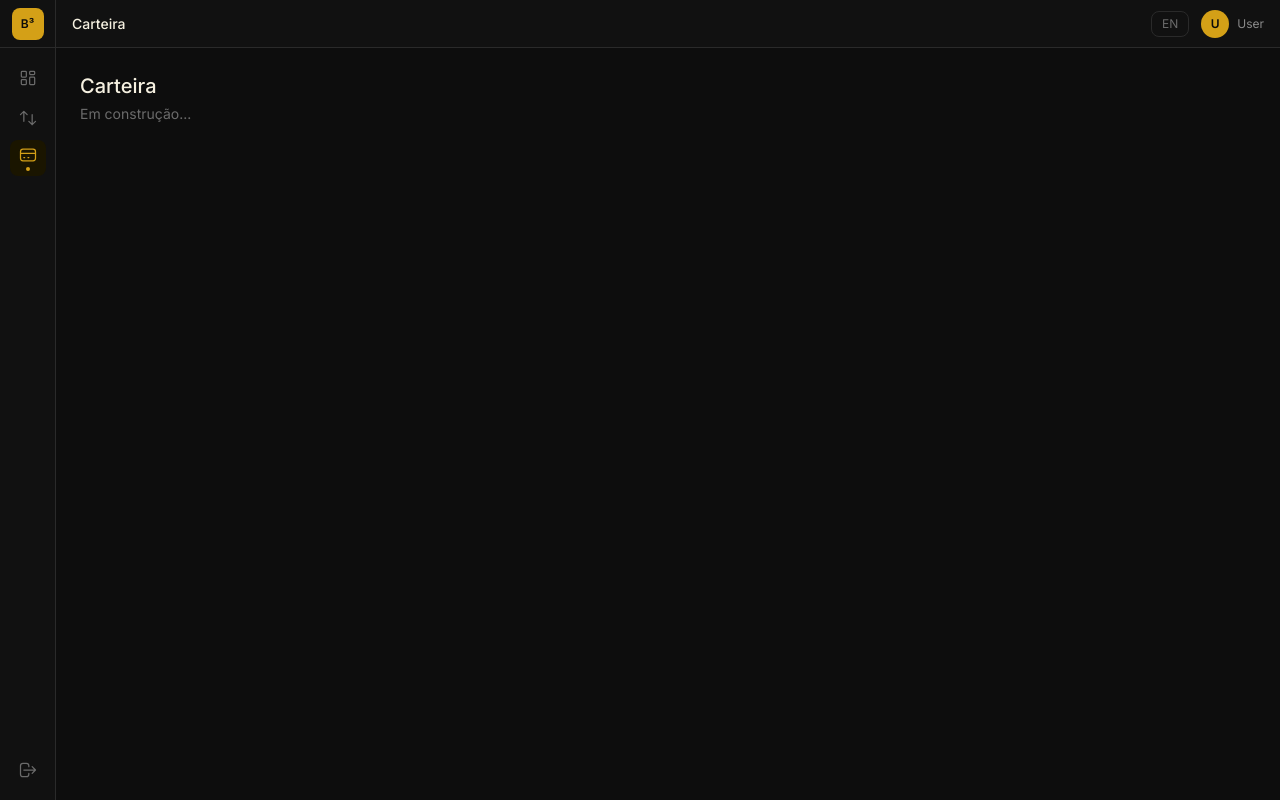
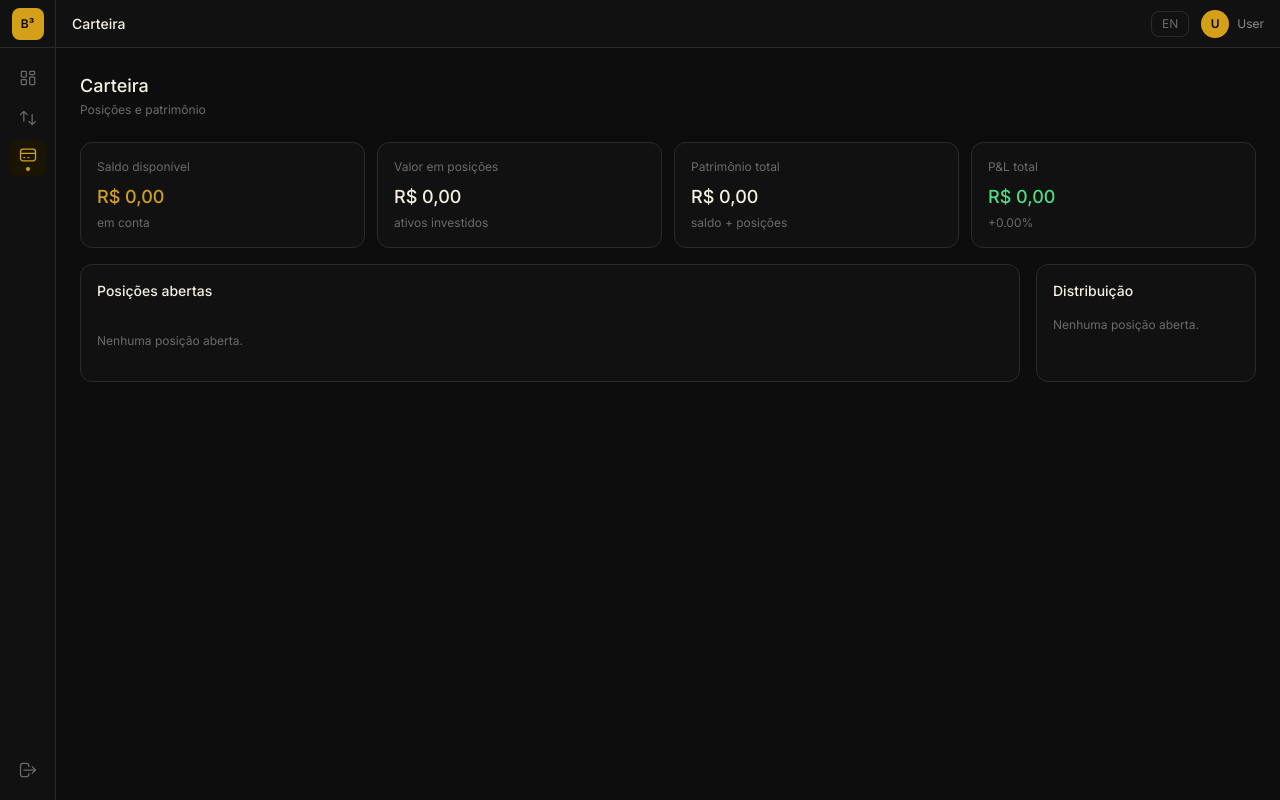
Before and after one commit to rvneto/trading-broker-frontend, a React (Vite) app: page /wallet in a window 1280 px wide. Built offline with nearby package versions, Linux system fonts and the light colour scheme; sample sign-in values are in the browser's storage.

Commit message:
feat: add wallet page with positions table, PnL calculation and distribution chart

```diff
--- a/src/i18n/en.json
+++ b/src/i18n/en.json
@@ -11,7 +11,7 @@
     "btn_login": "Sign in to platform",
     "btn_register": "Create my account",
     "btn_loading": "Please wait...",
-    "no_account": "Don't have an account?",
+    "no_account": "Don not have an account?",
     "register_link": "Sign up for free",
     "has_account": "Already have an account?",
     "login_link": "Sign in",
@@ -73,10 +73,17 @@
   },
   "wallet": {
     "title": "Wallet",
+    "subtitle": "Positions and patrimony",
     "asset": "Asset",
     "quantity": "Quantity",
     "avg_price": "Avg price",
     "current_price": "Current price",
-    "pnl": "P&L"
+    "total_value": "Total value",
+    "pnl": "P&L",
+    "positions_value": "Positions value",
+    "invested": "invested assets",
+    "open_positions": "Open positions",
+    "no_positions": "No open positions.",
+    "distribution": "Distribution"
   }
 }
--- a/src/i18n/pt.json
+++ b/src/i18n/pt.json
@@ -73,10 +73,17 @@
   },
   "wallet": {
     "title": "Carteira",
+    "subtitle": "Posições e patrimônio",
     "asset": "Ativo",
     "quantity": "Quantidade",
     "avg_price": "Preço médio",
     "current_price": "Preço atual",
-    "pnl": "P&L"
+    "total_value": "Valor total",
+    "pnl": "P&L",
+    "positions_value": "Valor em posições",
+    "invested": "ativos investidos",
+    "open_positions": "Posições abertas",
+    "no_positions": "Nenhuma posição aberta.",
+    "distribution": "Distribuição"
   }
 }
--- a/src/pages/WalletPage.jsx
+++ b/src/pages/WalletPage.jsx
@@ -1,11 +1,221 @@
+import { useMemo } from 'react'
+import { useQuery } from '@tanstack/react-query'
+import { useTranslation } from 'react-i18next'
+import { PieChart, Pie, Cell, Tooltip, ResponsiveContainer } from 'recharts'
+import useAuthStore from '../store/authStore'
 import usePageTitle from '../hooks/usePageTitle'
+import { getWallet, getPositions } from '../services/walletService'
+import { formatBRL, formatPercent } from '../utils/format'
+
+const COLORS = ['#d4a017', '#4ade80', '#f87171', '#60a5fa', '#a78bfa', '#fb923c', '#34d399', '#f472b6']
 
 export default function WalletPage() {
   usePageTitle('wallet.title')
+  const { t } = useTranslation()
+  const user = useAuthStore((s) => s.user)
+  const userId = user?.id
+
+  const { data: wallet, isLoading: loadingWallet } = useQuery({
+    queryKey: ['wallet', userId],
+    queryFn: () => getWallet(userId),
+    enabled: !!userId,
+  })
+
+  const { data: positions = [], isLoading: loadingPositions } = useQuery({
+    queryKey: ['positions', userId],
+    queryFn: () => getPositions(userId),
+    enabled: !!userId,
+  })
+
+  const balance = wallet?.balance ?? 0
+
+  const enriched = useMemo(() =>
+    positions.map((p) => {
+      const current = p.currentPrice ?? p.averagePrice
+      const totalValue = current * p.quantity
+      const pnl = (current - p.averagePrice) * p.quantity
+      const pnlPct = ((current - p.averagePrice) / p.averagePrice) * 100
+      return { ...p, current, totalValue, pnl, pnlPct }
+    }), [positions])
+
+  const totalPositionsValue = enriched.reduce((acc, p) => acc + p.totalValue, 0)
+  const totalPatrimony = balance + totalPositionsValue
+  const totalPnl = enriched.reduce((acc, p) => acc + p.pnl, 0)
+  const totalPnlPct = totalPositionsValue > 0
+    ? (totalPnl / (totalPositionsValue - totalPnl)) * 100
+    : 0
+
+  const pieData = useMemo(() => {
+    const items = enriched.map((p) => ({
+      name: p.ticker,
+      value: p.totalValue,
+    }))
+    if (balance > 0) items.unshift({ name: t('dashboard.balance'), value: balance })
+    return items
+  }, [enriched, balance, t])
+
+  const CustomTooltip = ({ active, payload }) => {
+    if (active && payload?.length) {
+      const pct = totalPatrimony > 0
+        ? ((payload[0].value / totalPatrimony) * 100).toFixed(1)
+        : '0'
+      return (
+        <div className="bg-[#1a1500] border border-[#d4a017] rounded-lg px-3 py-1.5">
+          <p className="text-[#d4a017] text-xs font-medium">{payload[0].name}</p>
+          <p className="text-[#f5f0e0] text-xs">{formatBRL(payload[0].value)} — {pct}%</p>
+        </div>
+      )
+    }
+    return null
+  }
+
+  const StatCard = ({ label, value, sub, gold, green, red, loading }) => (
+    <div className="bg-[#111111] border border-[#2a2a2a] rounded-xl p-4">
+      <div className="text-xs text-[#6b6b6b] mb-2">{label}</div>
+      <div className={`text-lg font-medium ${gold ? 'text-[#d4a017]' : green ? 'text-green-400' : red ? 'text-red-400' : 'text-[#f5f0e0]'}`}>
+        {loading ? '...' : value}
+      </div>
+      {sub && <div className="text-xs text-[#6b6b6b] mt-1">{sub}</div>}
+    </div>
+  )
+
   return (
     <div className="p-6">
-      <h1 className="text-[#f5f0e0] text-xl font-medium mb-1">Carteira</h1>
-      <p className="text-[#6b6b6b] text-sm">Em construção...</p>
+      <div className="mb-6">
+        <h1 className="text-[#f5f0e0] text-lg font-medium mb-0.5">{t('wallet.title')}</h1>
+        <p className="text-[#6b6b6b] text-xs">{t('wallet.subtitle')}</p>
+      </div>
+
+      <div className="grid grid-cols-2 lg:grid-cols-4 gap-3 mb-4">
+        <StatCard
+          label={t('dashboard.balance')}
+          value={formatBRL(balance)}
+          sub={t('dashboard.balance_sub')}
+          gold
+          loading={loadingWallet}
+        />
+        <StatCard
+          label={t('wallet.positions_value')}
+          value={formatBRL(totalPositionsValue)}
+          sub={t('wallet.invested')}
+          loading={loadingPositions}
+        />
+        <StatCard
+          label={t('dashboard.patrimony')}
+          value={formatBRL(totalPatrimony)}
+          sub={t('dashboard.patrimony_sub')}
+          loading={loadingWallet || loadingPositions}
+        />
+        <StatCard
+          label="P&L total"
+          value={formatBRL(totalPnl)}
+          sub={formatPercent(totalPnlPct)}
+          green={totalPnl >= 0}
+          red={totalPnl < 0}
+          loading={loadingPositions}
+        />
+      </div>
+
+      <div className="grid grid-cols-1 xl:grid-cols-[1fr_220px] gap-4">
+
+        <div className="bg-[#111111] border border-[#2a2a2a] rounded-xl p-4">
+          <div className="text-sm font-medium text-[#f5f0e0] mb-4">{t('wallet.open_positions')}</div>
+
+          {loadingPositions ? (
+            <div className="text-[#6b6b6b] text-xs py-4">{t('dashboard.loading')}</div>
+          ) : enriched.length === 0 ? (
+            <div className="text-[#6b6b6b] text-xs py-4">{t('wallet.no_positions')}</div>
+          ) : (
+            <div className="overflow-x-auto">
+              <table className="w-full text-xs border-collapse">
+                <thead>
+                  <tr className="border-b border-[#2a2a2a]">
+                    <th className="text-left text-[#6b6b6b] font-normal py-2 px-2">{t('wallet.asset')}</th>
+                    <th className="text-right text-[#6b6b6b] font-normal py-2 px-2">{t('wallet.quantity')}</th>
+                    <th className="text-right text-[#6b6b6b] font-normal py-2 px-2">{t('wallet.avg_price')}</th>
+                    <th className="text-right text-[#6b6b6b] font-normal py-2 px-2">{t('wallet.current_price')}</th>
+                    <th className="text-right text-[#6b6b6b] font-normal py-2 px-2">{t('wallet.total_value')}</th>
+                    <th className="text-right text-[#6b6b6b] font-normal py-2 px-2">{t('wallet.pnl')}</th>
+                    <th className="text-right text-[#6b6b6b] font-normal py-2 px-2">{t('wallet.pnl')} %</th>
+                  </tr>
+                </thead>
+                <tbody>
+                  {enriched.map((p) => (
+                    <tr key={p.ticker} className="border-b border-[#1a1a1a] last:border-0 hover:bg-[#161616] transition-colors">
+                      <td className="py-2.5 px-2">
+                        <div className="font-medium text-[#f5f0e0] text-sm">{p.ticker}</div>
+                        {p.name && <div className="text-[#6b6b6b] text-xs mt-0.5">{p.name}</div>}
+                      </td>
+                      <td className="py-2.5 px-2 text-right text-[#f5f0e0]">{p.quantity}</td>
+                      <td className="py-2.5 px-2 text-right text-[#f5f0e0]">{formatBRL(p.averagePrice)}</td>
+                      <td className="py-2.5 px-2 text-right text-[#f5f0e0]">{formatBRL(p.current)}</td>
+                      <td className="py-2.5 px-2 text-right text-[#f5f0e0]">{formatBRL(p.totalValue)}</td>
+                      <td className={`py-2.5 px-2 text-right font-medium ${p.pnl >= 0 ? 'text-green-400' : 'text-red-400'}`}>
+                        {p.pnl >= 0 ? '+' : ''}{formatBRL(p.pnl)}
+                      </td>
+                      <td className="py-2.5 px-2 text-right">
+                        <span className={`inline-block text-xs px-2 py-0.5 rounded-full border ${
+                          p.pnlPct >= 0
+                            ? 'bg-green-950 text-green-400 border-green-900'
+                            : 'bg-red-950 text-red-400 border-red-900'
+                        }`}>
+                          {formatPercent(p.pnlPct)}
+                        </span>
+                      </td>
+                    </tr>
+                  ))}
+                </tbody>
+              </table>
+            </div>
+          )}
+        </div>
+
+        <div className="bg-[#111111] border border-[#2a2a2a] rounded-xl p-4">
+          <div className="text-sm font-medium text-[#f5f0e0] mb-4">{t('wallet.distribution')}</div>
+
+          {pieData.length === 0 ? (
+            <div className="text-[#6b6b6b] text-xs">{t('wallet.no_positions')}</div>
+          ) : (
+            <>
+              <ResponsiveContainer width="100%" height={160}>
+                <PieChart>
+                  <Pie
+                    data={pieData}
+                    cx="50%"
+                    cy="50%"
+                    innerRadius={45}
+                    outerRadius={70}
+                    paddingAngle={2}
+                    dataKey="value"
+                  >
+                    {pieData.map((_, i) => (
+                      <Cell key={i} fill={COLORS[i % COLORS.length]} stroke="transparent" />
+                    ))}
+                  </Pie>
+                  <Tooltip content={<CustomTooltip />} />
+                </PieChart>
+              </ResponsiveContainer>
+
+              <div className="space-y-2 mt-2">
+                {pieData.map((item, i) => {
+                  const pct = totalPatrimony > 0
+                    ? ((item.value / totalPatrimony) * 100).toFixed(1)
+                    : '0'
+                  return (
+                    <div key={item.name} className="flex items-center justify-between">
+                      <div className="flex items-center gap-2">
+                        <div className="w-2 h-2 rounded-full shrink-0" style={{ background: COLORS[i % COLORS.length] }} />
+                        <span className="text-xs text-[#8a8a8a]">{item.name}</span>
+                      </div>
+                      <span className="text-xs text-[#f5f0e0]">{pct}%</span>
+                    </div>
+                  )
+                })}
+              </div>
+            </>
+          )}
+        </div>
+      </div>
     </div>
   )
 }
```
